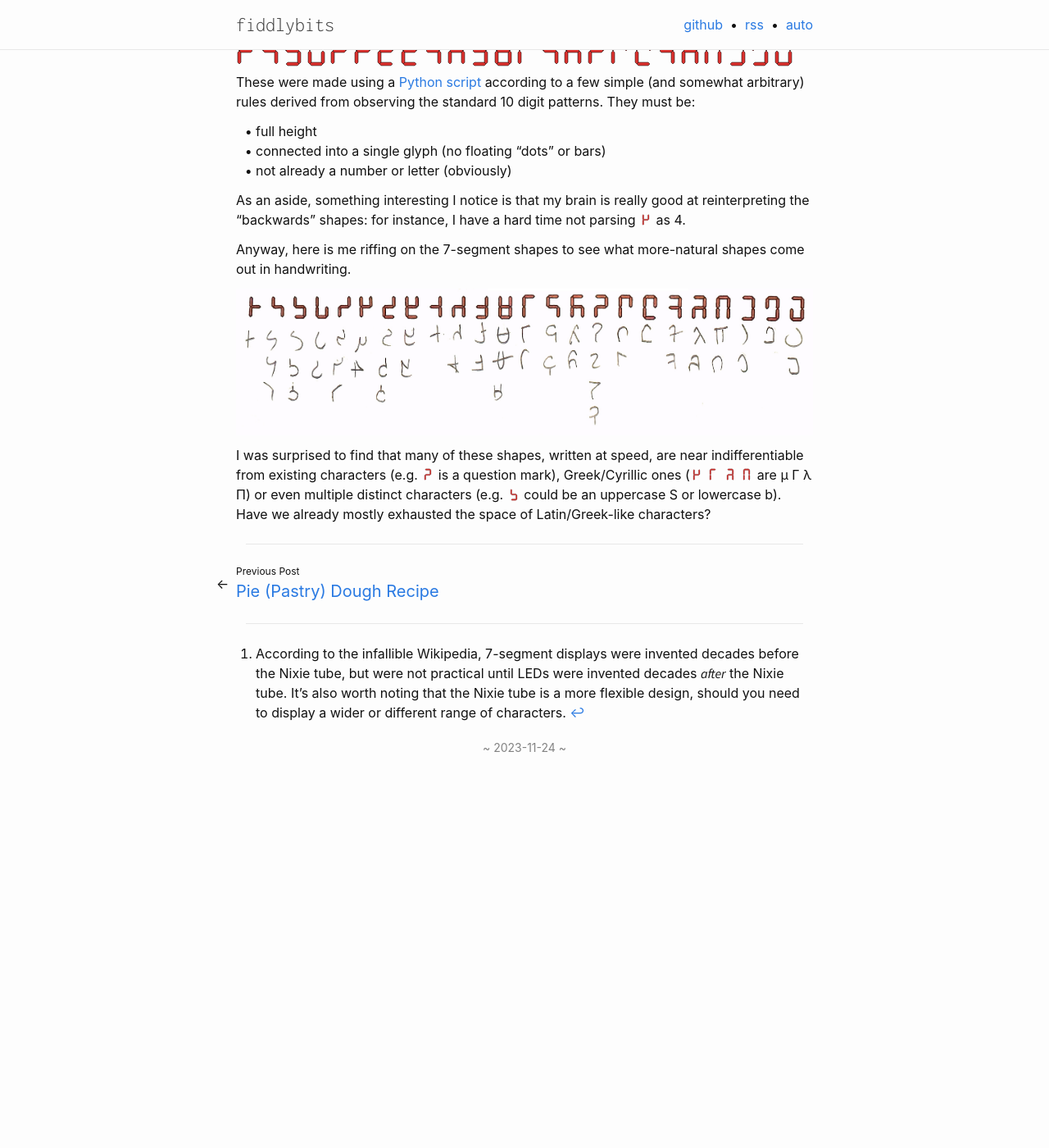
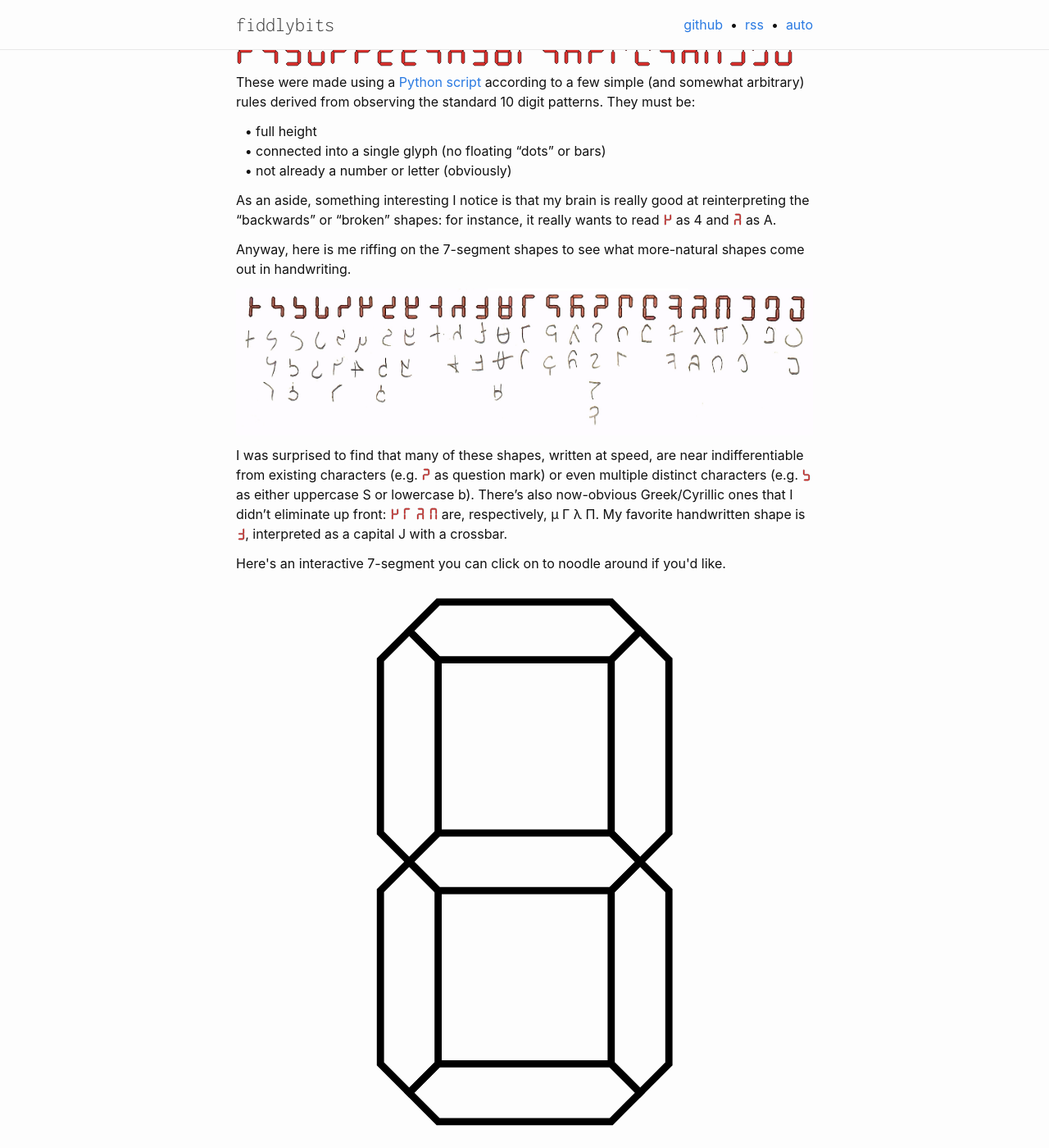
Before and after one commit to seansfkelley/seansfkelley.github.io, a Jekyll site: the page built from _posts/2023-11-24-seven-segment.md, in a window 1280 px wide and 1400 px high, scrolled down 342 px. Shown: the whole window at 82% size. Built offline with Jekyll 4.4.1, drawn with Linux system fonts in a browser that asks for light colours; some web fonts are replaced; before the commit the page ends 1284 px from its top, so only the background shows below that.

Commit message:
Add interactive section to 7-segment post. Edit some text slightly.

```diff
--- a/_posts/2023-11-24-seven-segment.md
+++ b/_posts/2023-11-24-seven-segment.md
@@ -3,6 +3,8 @@
 title: Making Up New Numbers With 7-Segment Displays
 custom-css-list:
   - /assets/seven-segment/seven-segment.css
+custom-js-list:
+  - /assets/seven-segment/seven-segment.js
 patterns:
   - efg
   - cfg
@@ -44,13 +46,22 @@
 - connected into a single glyph (no floating "dots" or bars)
 - not already a number or letter (obviously)
 
-As an aside, something interesting I notice is that my brain is really good at reinterpreting the "backwards" shapes: for instance, I have a hard time not parsing {% svg "/assets/seven-segment/seven-segment.svg" data-segments="fegb" data-inline="" %} as 4.
+As an aside, something interesting I notice is that my brain is really good at reinterpreting the "backwards" or "broken" shapes: for instance, it really wants to read {% svg "/assets/seven-segment/seven-segment.svg" data-segments="fegb" data-inline="" %} as 4 and {% svg "/assets/seven-segment/seven-segment.svg" data-segments="abcge" data-inline="" %} as A.
 
 Anyway, here is me riffing on the 7-segment shapes to see what more-natural shapes come out in handwriting.
 
 ![handwritten](/assets/seven-segment/handwritten.jpg)
 
-I was surprised to find that many of these shapes, written at speed, are near indifferentiable from existing characters (e.g. {% svg "/assets/seven-segment/seven-segment.svg" data-segments="abge" data-inline="" %} is a question mark), Greek/Cyrillic ones ({% svg "/assets/seven-segment/seven-segment.svg" data-segments="efgb" data-inline="" %} {% svg "/assets/seven-segment/seven-segment.svg" data-segments="afe" data-inline="" %} {% svg "/assets/seven-segment/seven-segment.svg" data-segments="abcge" data-inline="" %} {% svg "/assets/seven-segment/seven-segment.svg" data-segments="efabc" data-inline="" %} are &mu; &Gamma; &lambda; &Pi;) or even multiple distinct characters (e.g. {% svg "/assets/seven-segment/seven-segment.svg" data-segments="fgcd" data-inline="" %} could be an uppercase S or lowercase b). Have we already mostly exhausted the space of Latin/Greek-like characters?
+I was surprised to find that many of these shapes, written at speed, are near indifferentiable from existing characters (e.g. {% svg "/assets/seven-segment/seven-segment.svg" data-segments="abge" data-inline="" %} as question mark) or even multiple distinct characters (e.g. {% svg "/assets/seven-segment/seven-segment.svg" data-segments="fgcd" data-inline="" %} as either uppercase S or lowercase b). There's also now-obvious Greek/Cyrillic ones that I didn't eliminate up front: {% svg "/assets/seven-segment/seven-segment.svg" data-segments="efgb" data-inline="" %} {% svg "/assets/seven-segment/seven-segment.svg" data-segments="afe" data-inline="" %} {% svg "/assets/seven-segment/seven-segment.svg" data-segments="abcge" data-inline="" %} {% svg "/assets/seven-segment/seven-segment.svg" data-segments="efabc" data-inline="" %} are, respectively, &mu; &Gamma; &lambda; &Pi;. My favorite handwritten shape is {% svg "/assets/seven-segment/seven-segment.svg" data-segments="bcdg" data-inline="" %}, interpreted as a capital J with a crossbar.
+
+<div class="hidden" id="interactive">
+  Here's an interactive 7-segment you can click on to noodle around if you'd like.
+
+  <!--We have to wrap instead of set it on the SVG because we don't want to center the text, and the inliner can only overwrite classes anyway. -->
+  <div class="center">
+    {% svg "/assets/seven-segment/seven-segment.svg" width="60%" height="100%" data-interactive="" %}
+  </div>
+</div>
 
 {% include next-previous.html %}
 
--- /dev/null
+++ b/assets/seven-segment/seven-segment.js
@@ -0,0 +1,15 @@
+const interactive = document.querySelector("#interactive");
+const svg = interactive.querySelector("svg");
+
+svg.addEventListener("click", (e) => {
+  if (e.target.tagName === "polygon") {
+    const segment = e.target.classList.toString();
+    if (svg.dataset.segments?.includes(segment)) {
+      svg.dataset.segments = svg.dataset.segments.replaceAll(segment, "");
+    } else {
+      svg.dataset.segments = (svg.dataset.segments ?? "") + segment;
+    }
+  }
+});
+
+interactive.classList.remove("hidden");
--- a/assets/seven-segment/seven-segment.scss
+++ b/assets/seven-segment/seven-segment.scss
@@ -10,7 +10,7 @@
     height: 1em;
     line-height: 1em;
     vertical-align: bottom;
-    margin: 0 -0.25em 0.25em;
+    margin: 0 -0.4em 0.25em;
   }
 
   polygon {
@@ -19,6 +19,11 @@
     stroke-linecap: butt;
     stroke-linejoin: miter;
     fill: none;
+  }
+
+  &[data-interactive] polygon {
+    stroke: black;
+    fill: transparent; // non-empty fill necessary for click handlers to work
   }
 
   @each $segment in a, b, c, d, e, f, g {
@@ -30,3 +35,13 @@
     }
   }
 }
+
+.hidden {
+  display: none;
+}
+
+.center {
+  display: flex;
+  flex-direction: column;
+  align-items: center;
+}
```
